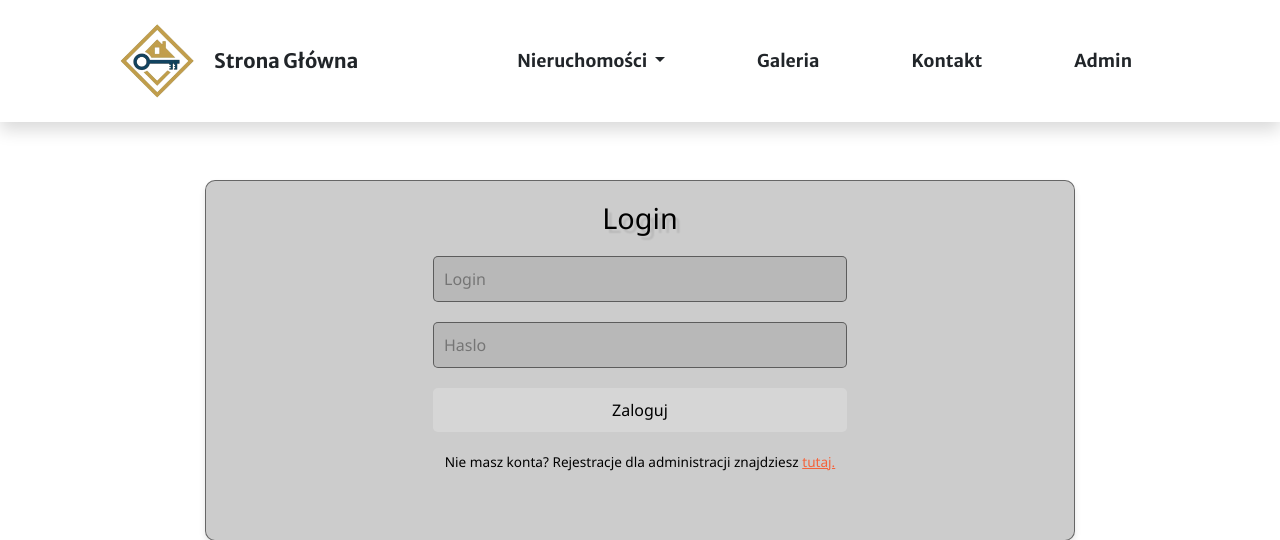
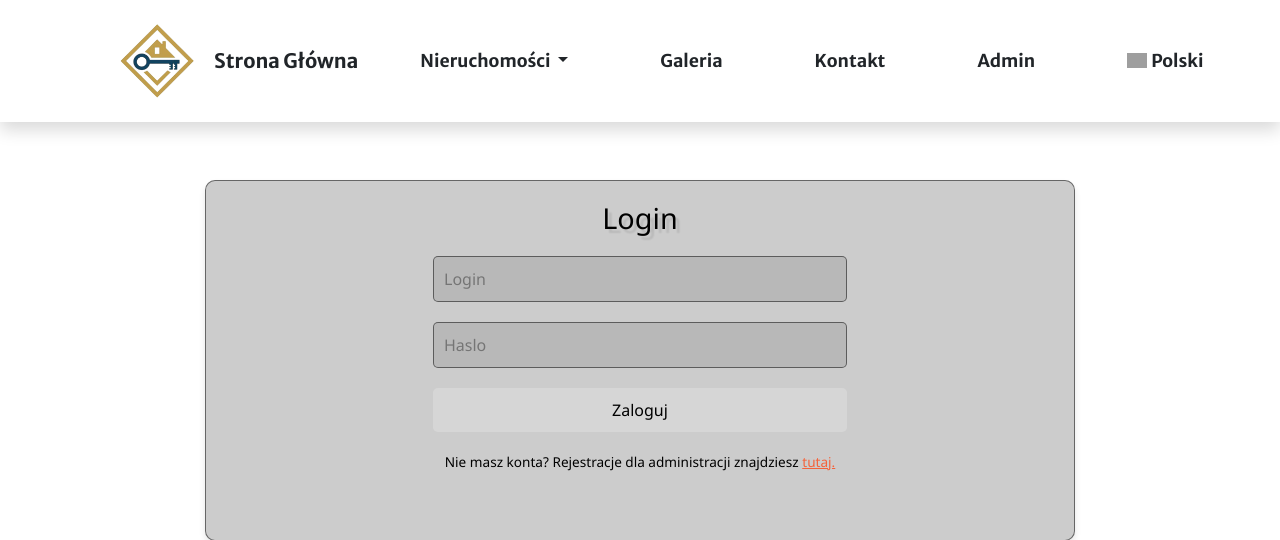
Before and after one commit to mykasero/Karpackie-Kwatery-Locator, a Django app: page /login/ in a window 1280 px wide. Shown: the top 540 px of the page. Run offline with Django 5.2, Linux system fonts and the light colour scheme; tables that the repository leaves empty hold one stand-in row (values such as "Sample post"); parts of the project's set-up code (start-up, migrations or seed data) failed here and were passed over; some libraries are stand-ins or nearby versions; grey boxes are pictures that could not be loaded.

Commit message:
Adding multiple languages to the website p3

```diff
--- a/templates/core/base.html
+++ b/templates/core/base.html
@@ -1,4 +1,5 @@
 {% load static %}
+{% load i18n %}
 <!DOCTYPE html>
 <html lang="en">
     <head>
@@ -32,6 +33,12 @@
                 justify-content: center;
                 margin-bottom:10px;
             }
+
+            .language-selector[open] > .dropdown-menu {
+                display: block !important;
+                transform: none;            /* cancel any transform on open */
+                visibility: visible;        /* in case Bootstrap uses visibility */
+                }
 
             @media screen
             and (max-width:912px){
@@ -69,7 +76,7 @@
         <nav class="navbar navbar-expand-lg navbar-light fixed-top py-3 {% block navbar_class %}{% endblock %}" id="mainNav">
             <div class="container px-4 px-lg-5">
                 <div class="navbar-brand"><a href="/"><img style="height:80px;" src="{% static 'images/logo_navbar.png' %}" alt=""/></a></div>
-                <a class="navbar-brand" href="/">Strona Główna</a>
+                <a class="navbar-brand" href="/">{% trans "Strona Główna" %}</a>
                 <button class="navbar-toggler navbar-toggler-right"
                     type="button" data-bs-toggle="collapse"
                     data-bs-target="#navbarResponsive"
@@ -84,7 +91,7 @@
                         <!-- add href later -->
                         <li class="nav-item dropdown">
                             <a class="nav-link dropdown-toggle" id="navbarDropdown" role="button" data-bs-toggle="dropdown" aria-expanded="false">
-                                Nieruchomości
+                                {% trans "Nieruchomości" %}
                             </a>
                             <ul class="dropdown-menu" aria-labelledby="navbarDropdown">
                                 {% if appartments %}
@@ -106,16 +113,70 @@
                                         </li>
                                     {% endfor %}
                                 {% else %}
-                                    <li><a class="dropdown-item" href="#">Brak dostępnych lokalizacji</a></li>
+                                    <li><a class="dropdown-item" href="#">{% trans "Brak dostępnych lokalizacji" %}</a></li>
                                 {% endif %}
                             </ul>
                         </li>
 
 
-                        <li class="nav-item"><a class="nav-link" href='/galeria'>Galeria</a></li>
-                        <li class="nav-item"><a class="nav-link" href='/kontakt'>Kontakt</a></li>
+                        <li class="nav-item"><a class="nav-link" href='/galeria'>{% trans "Galeria" %}</a></li>
+                        <li class="nav-item"><a class="nav-link" href='/kontakt'>{% trans "Kontakt" %}</a></li>
                         <li class="nav-item"><a class="nav-link" href='/administracja'>Admin</a></li>
                         {% if user.is_authenticated %}<li class="nav-item"><a class="nav-link" href="/logout">Wyloguj</a></li>{% endif %}
+                        <li class="nav-item dropdown">
+                            <form action="{% url 'set_language' %}" method="post" style="display:inline;">
+                                {% csrf_token %}
+                                <input type="hidden" name="next" value="{{ request.get_full_path }}">
+                                <details class="language-selector">
+                                    <summary class="nav-link" style="cursor:pointer; display:flex; align-items: center;">
+                                    {% comment %} <a class="nav-link dropdown-toggle" href="#" id="languageDropdown" role="button" data-bs-toggle="dropdown" aria-expanded="false"> {% endcomment %}
+                                        {% if request.LANGUAGE_CODE == 'pl' %}
+                                            <img src="{% static 'images/pl.png' %}" alt="PL" width="20" class="me-1"> Polski
+                                        {% else %}
+                                            <img src="{% static 'images/us.png' %}" alt="EN" width="20" class="me-1"> English
+                                        {% endif %}
+                                    {% comment %} </a> {% endcomment %}
+                                    </summary>
+                                    <ul class="dropdown-menu dropdown-menu-end" style="margin:0; padding:0; list-style:none;">
+                                        <li>
+                                        <button
+                                            type="submit"
+                                            name="language"
+                                            value="pl"
+                                            class="dropdown-item"
+                                            {% if request.LANGUAGE_CODE == 'pl' %}disabled aria-current="true"{% endif %}
+                                        >
+                                            <img src="{% static 'images/pl.png' %}" alt="PL" width="20" class="me-1"> Polski
+                                        </button>
+                                        </li>
+                                        <li>
+                                        <button
+                                            type="submit"
+                                            name="language"
+                                            value="en"
+                                            class="dropdown-item"
+                                            {% if request.LANGUAGE_CODE == 'en' %}disabled aria-current="true"{% endif %}
+                                        >
+                                            <img src="{% static 'images/us.png' %}" alt="EN" width="20" class="me-1"> English
+                                        </button>
+                                        </li>
+                                    </ul>
+                                    {% comment %} <ul class="dropdown-menu dropdown-menu-end" aria-labelledby="languageDropdown">
+                                        <li>
+                                            <a class="dropdown-item" href="/i18n/setlang/?language=pl&next={{ request.get_full_path|urlencode }}">
+                                                <img src="{% static 'images/pl.png' %}" alt="PL" width="20" class="me-1"> Polski
+                                            </a>
+                                        </li>
+                                        <li>
+                                            <a class="dropdown-item" href="/i18n/setlang/?language=en&next={{ request.get_full_path|urlencode }}">
+                                                <img src="{% static 'images/us.png' %}" alt="EN" width="20" class="me-1"> English
+                                            </a>
+                                        </li>
+                                    </ul> {% endcomment %}
+                                </details>
+                            </form>
+
+                        </li>
                     </ul>
                 </div>
             </div>
```
